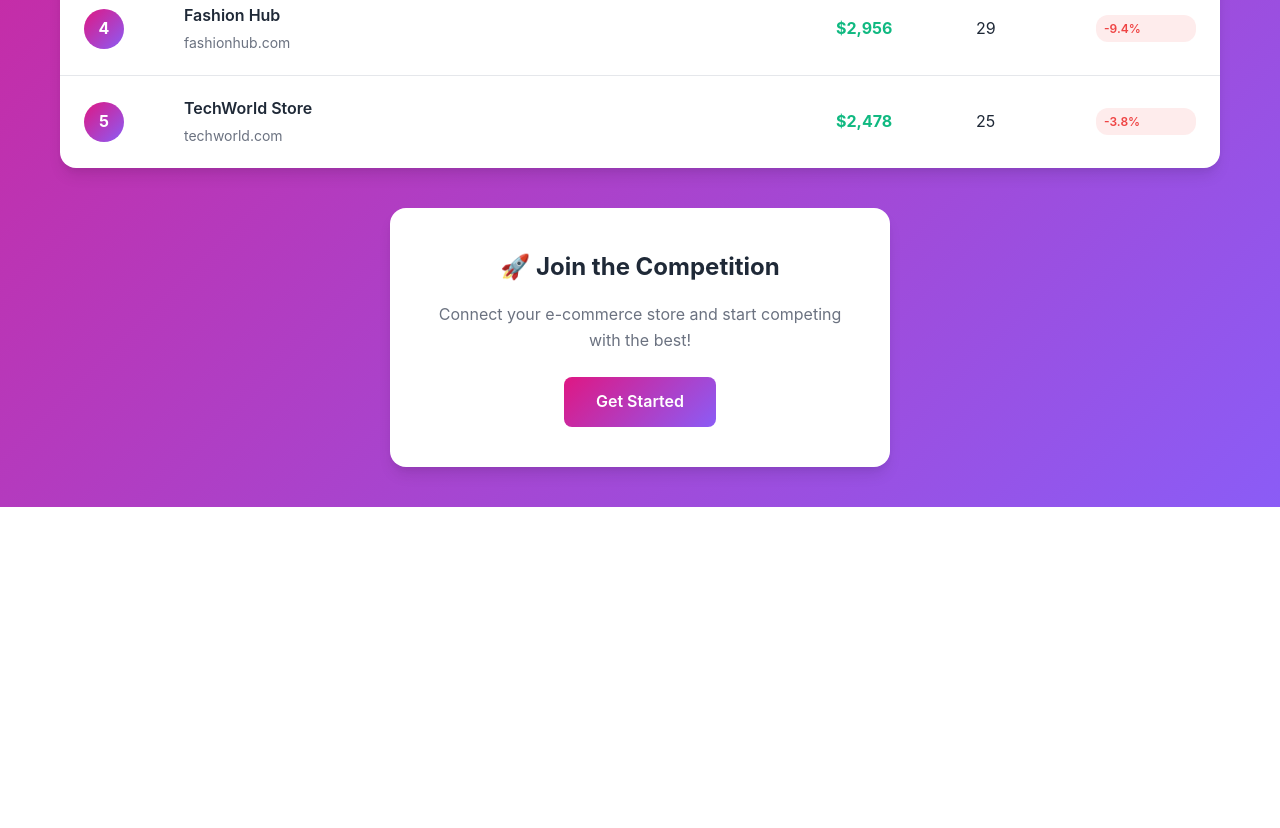
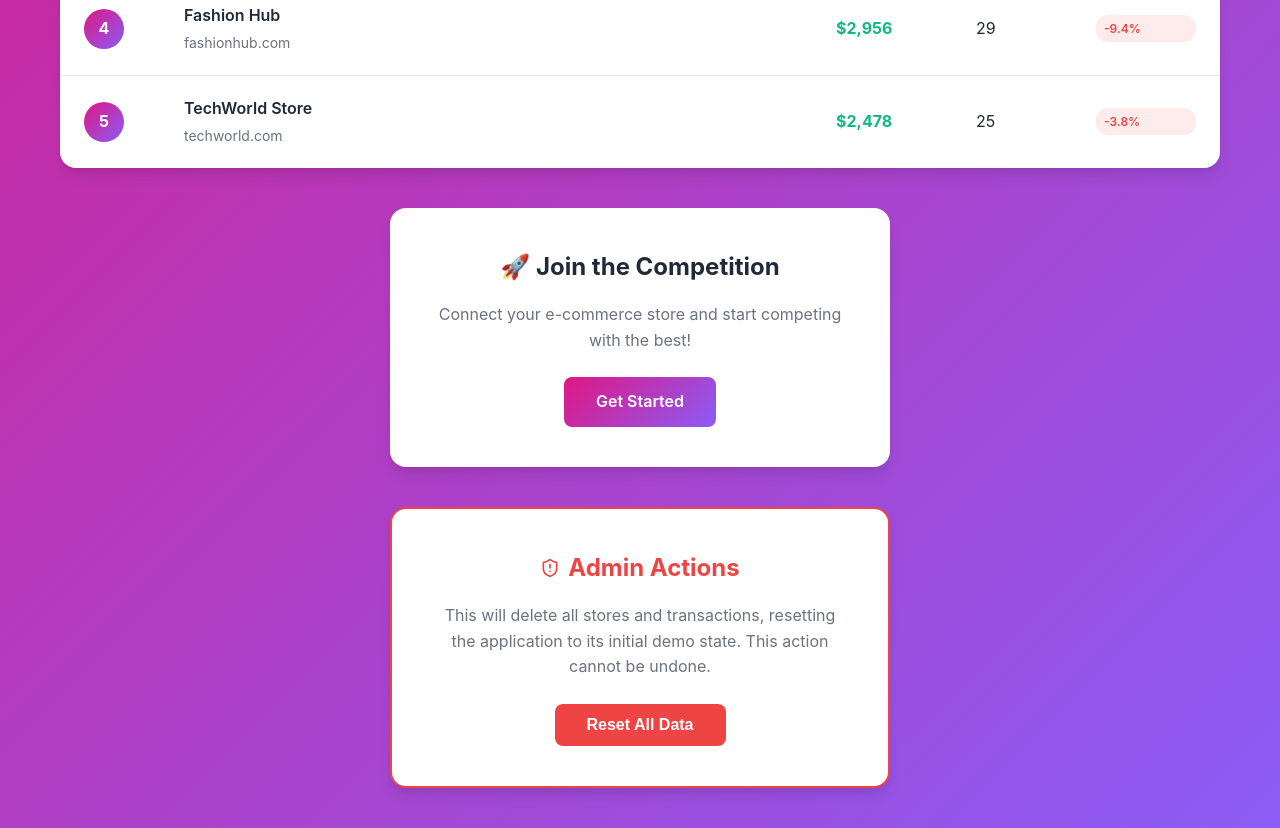
Before and after one commit to Bebell-Digital-Solutions/ecom-leaderboard-v02, a plain HTML site: page leaderboard.html in a window 1280 px wide. Shown: the part 847-1675 px from the top of the page. Before the commit the page ends 1354 px from the top, so only its background shows below. Drawn offline with nearby package versions, Linux system fonts and the light colour scheme.

Commit message:
Update leaderboard.html

```diff
--- a/leaderboard.html
+++ b/leaderboard.html
@@ -81,7 +81,6 @@
                     <div class="podium-info">
                         <h3>-</h3>
                         <p>$0</p>
-                        <p></p>
                     </div>
                 </div>
             </div>
@@ -109,8 +108,20 @@
                 <a href="index.html" class="btn btn-primary">Get Started</a>
             </div>
         </div>
+
+        <div class="join-section">
+            <div class="join-card admin-section">
+                <h3><i data-lucide="shield-alert" class="lucide-icon"></i> Admin Actions</h3>
+                <p>This will delete all stores and transactions, resetting the application to its initial demo state. This action cannot be undone.</p>
+                <button onclick="resetLeaderboardData()" class="btn btn-danger">Reset All Data</button>
+            </div>
+        </div>
     </div>
 
+    <script src="https://unpkg.com/lucide@latest"></script>
+    <script>
+        lucide.createIcons();
+    </script>
     <script src="app.js"></script>
     <script src="leaderboard.js"></script>
 </body>
```
